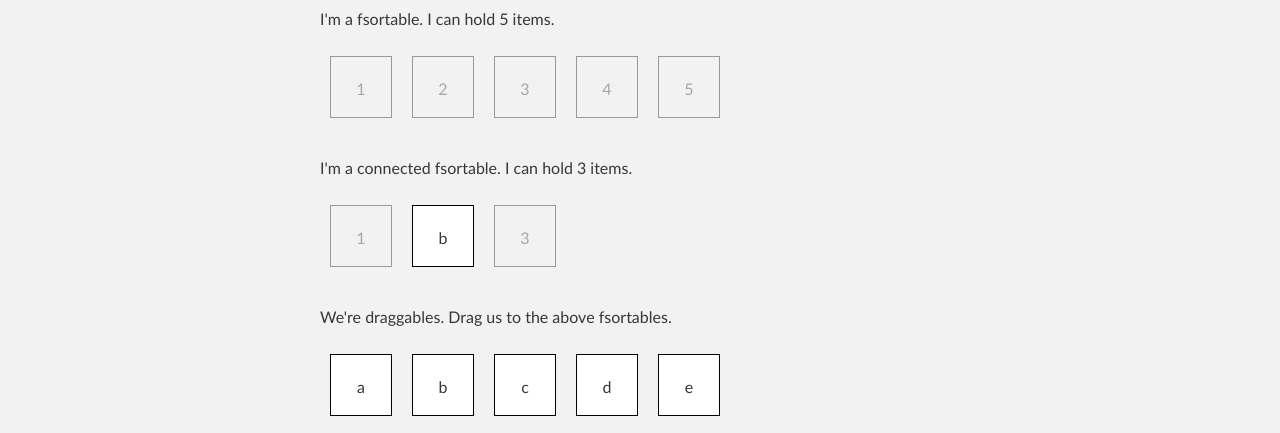
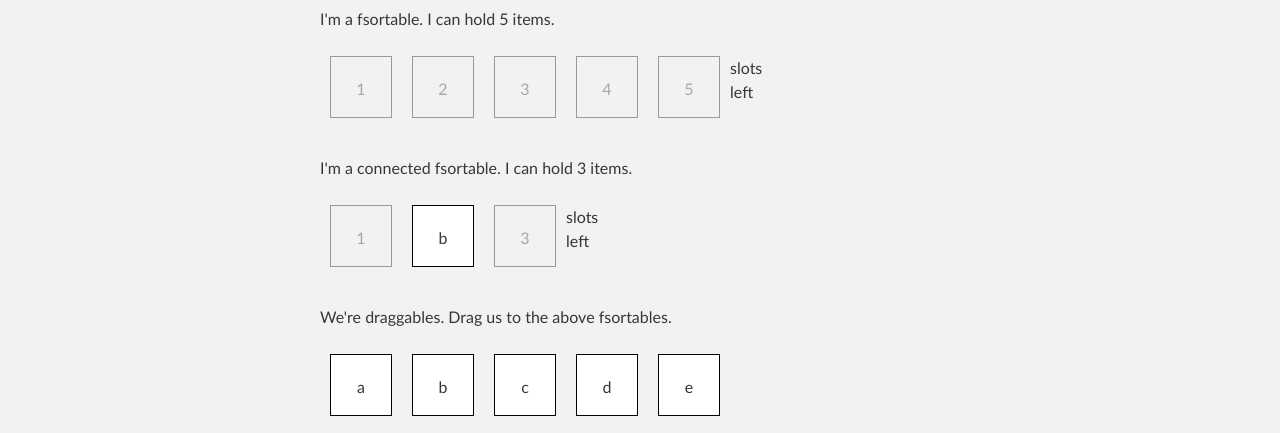
Before and after one commit to NiGhTTraX/jquery-fsortable, a plain HTML site: page index.html in a window 1280 px wide. Shown: the part 317-750 px from the top of the page. Drawn offline with Linux system fonts and the light colour scheme.

Commit message:
Add pseudo-element to hold fs capacity #4

```diff
--- a/stylesheets/demo.css
+++ b/stylesheets/demo.css
@@ -37,6 +37,14 @@
 	height: 100px;
 }
 
+.fs:after {
+  content: attr(data-content) " slots left";
+  position: absolute;
+  top: 10px;
+  width: 50px;
+  height: 50px;
+}
+
 .fsortable-empty {
 	float: left;
 	height: 20px;
```
